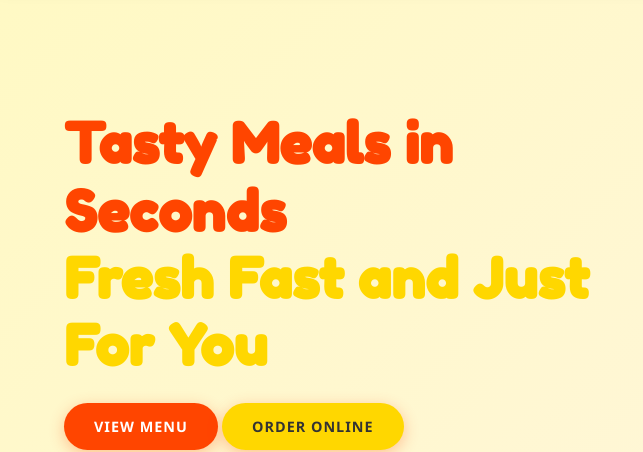
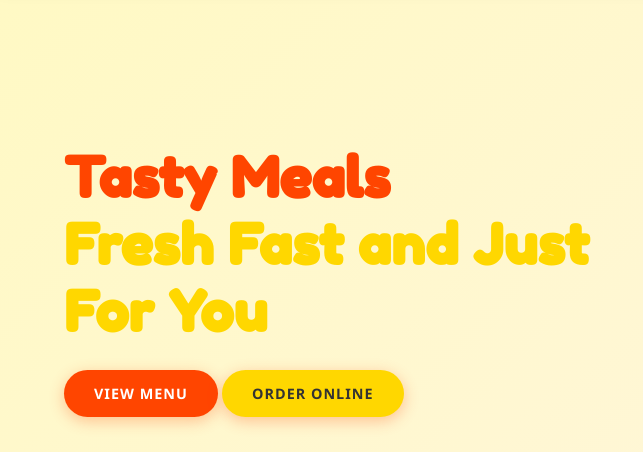
Before and after one commit to Gigx267/Wonder-Mouth-, a plain HTML site: page index.html in a window 1280 px wide. Shown: the part 91-543 px from the top of the page, 0-643 px from the left. Drawn offline with Linux system fonts and the light colour scheme.

Commit message:
Update index.html

```diff
--- a/index.html
+++ b/index.html
@@ -1072,7 +1072,7 @@
 
   <section class="hero">
     <div class="hero-content">
-      <h1 class="hero-title">Tasty Meals in Seconds <span>Fresh Fast and Just For You</span></h1>
+      <h1 class="hero-title">Tasty Meals<span>Fresh Fast and Just For You</span></h1>
 
       <div class="hero-buttons">
         <a href="Menu.html" class="btn">View Menu</a>
```
